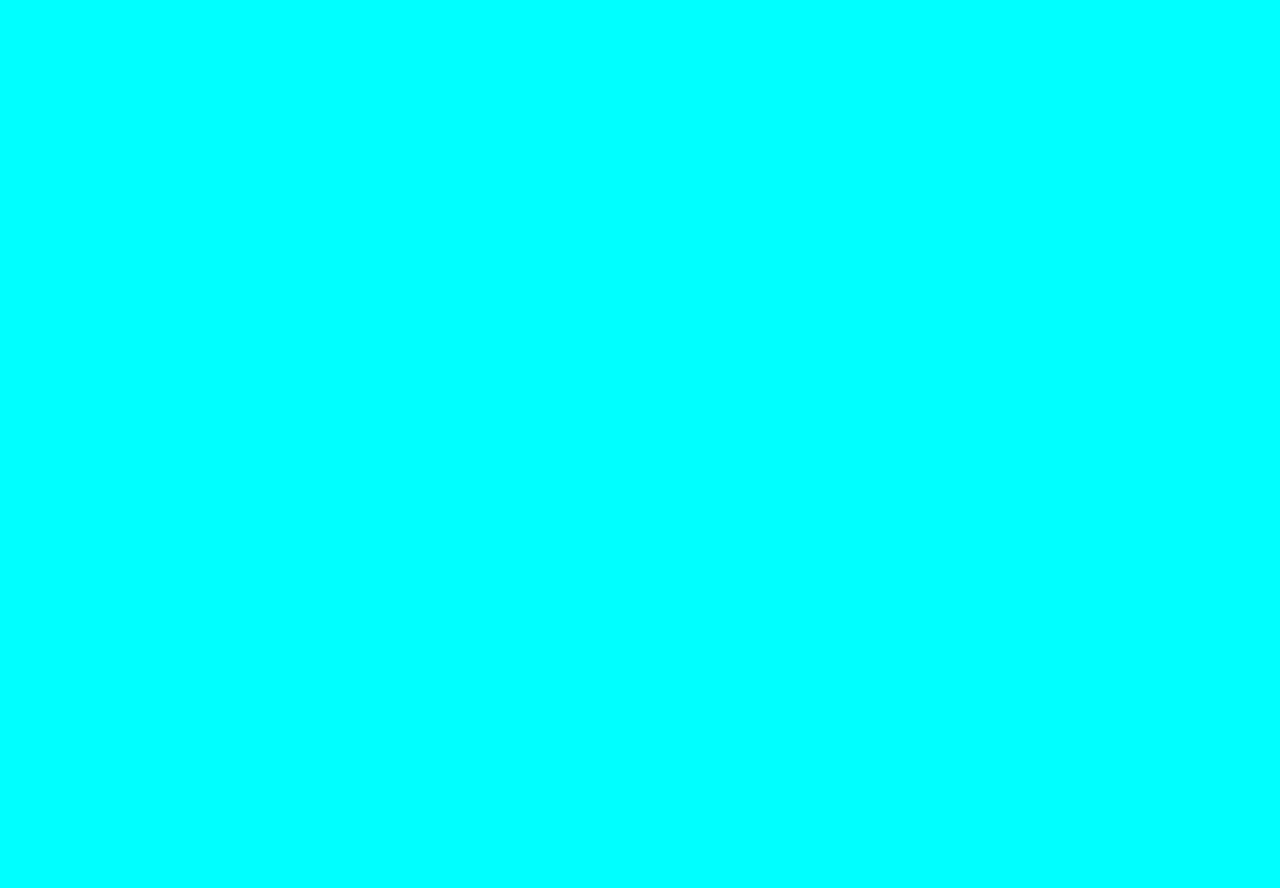
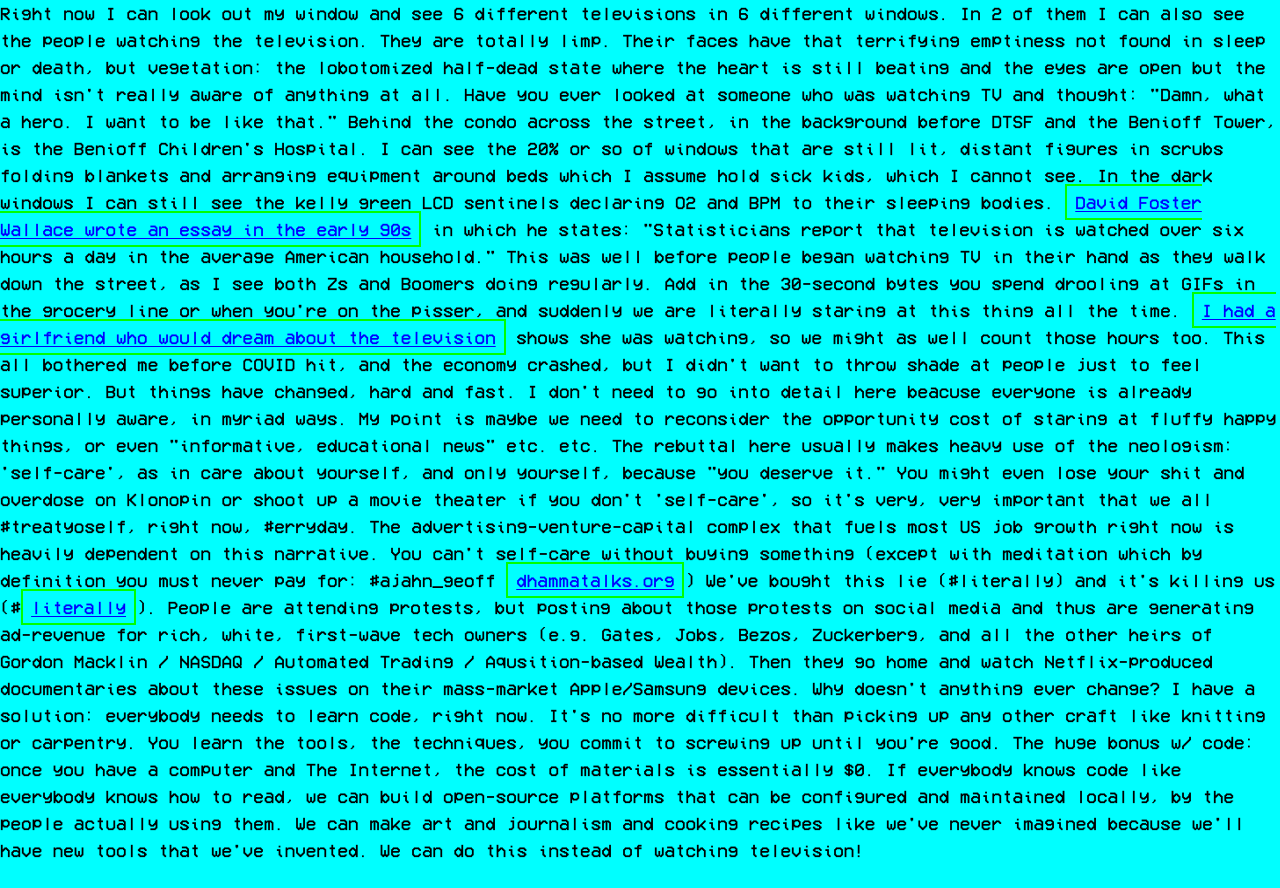
Before and after one commit to TheDripper/notusedyet, a Nuxt app: page /television in a window 1280 px wide. Before the commit this address had no page. Before the commit the page ends 800 px from the top, so only its background shows below. Built offline with nearby package versions, Linux system fonts and the light colour scheme.

Commit message:
television dfw rip

```diff
--- /dev/null
+++ b/pages/television.vue
@@ -0,0 +1,13 @@
+<template>
+<p>
+Right now I can look out my window and see 6 different televisions in 6 different windows. In 2 of them I can also see the people watching the television. They are totally limp. Their faces have that terrifying emptiness not found in sleep or death, but vegetation: the lobotomized half-dead state where the heart is still beating and the eyes are open but the mind isn't really aware of anything at all.
+Have you ever looked at someone who was watching TV and thought: "Damn, what a hero. I want to be like that."
+Behind the condo across the street, in the background before DTSF and the Benioff Tower, is the Benioff Children's Hospital. I can see the 20% or so of windows that are still lit, distant figures in scrubs folding blankets and arranging equipment around beds which I assume hold sick kids, which I cannot see. In the dark windows I can still see the kelly green LCD sentinels declaring O2 and BPM to their sleeping bodies.
+<a href="https://jsomers.net/DFW_TV.pdf" target="_blank">David Foster Wallace wrote an essay in the early 90s</a> in which he states: "Statisticians report that television is watched over six hours a day in the average American household." This was well before people began watching TV in their hand as they walk down the street, as I see both Zs and Boomers doing regularly. Add in the 30-second bytes you spend drooling at GIFs in the grocery line or when you're on the pisser, and suddenly we are literally staring at this thing all the time. <a href="https://www.youtube.com/watch?v=s0TvZRcwz4I" target="_blank">I had a girlfriend who would dream about the television</a> shows she was watching, so we might as well count those hours too.
+This all bothered me before COVID hit, and the economy crashed, but I didn't want to throw shade at people just to feel superior. But things have changed, hard and fast. I don't need to go into detail here beacuse everyone is already personally aware, in myriad ways. My point is maybe we need to reconsider the opportunity cost of staring at fluffy happy things, or even "informative, educational news" etc. etc.
+The rebuttal here usually makes heavy use of the neologism: 'self-care', as in care about yourself, and only yourself, because "you deserve it." You might even lose your shit and overdose on Klonopin or shoot up a movie theater if you don't 'self-care', so it's very, very important that we all #treatyoself, right now, #erryday. The advertising-venture-capital complex that fuels most US job growth right now is heavily dependent on this narrative. You can't self-care without buying something (except with meditation which by definition you must never pay for: #ajahn_geoff <a href="https://www.dhammatalks.org/mp3_index_current.html" target="_blank">dhammatalks.org</a>)
+We've bought this lie (#literally) and it's killing us (#<a href="https://www.cdc.gov/mmwr/volumes/69/wr/mm6932a1.htm" target="_blank">literally</a>). People are attending protests, but posting about those protests on social media and thus are generating ad-revenue for rich, white, first-wave tech owners (e.g. Gates, Jobs, Bezos, Zuckerberg, and all the other heirs of Gordon Macklin / NASDAQ / Automated Trading / Aqusition-based Wealth). Then they go home and watch Netflix-produced documentaries about these issues on their mass-market Apple/Samsung devices. Why doesn't anything ever change?
+I have a solution: everybody needs to learn code, right now. It's no more difficult than picking up any other craft like knitting or carpentry. You learn the tools, the techniques, you commit to screwing up until you're good. The huge bonus w/ code: once you have a computer and The Internet, the cost of materials is essentially $0.
+If everybody knows code like everybody knows how to read, we can build open-source platforms that can be configured and maintained locally, by the people actually using them. We can make art and journalism and cooking recipes like we've never imagined because we'll have new tools that we've invented. We can do this instead of watching television!
+</p>
+</template>
```
